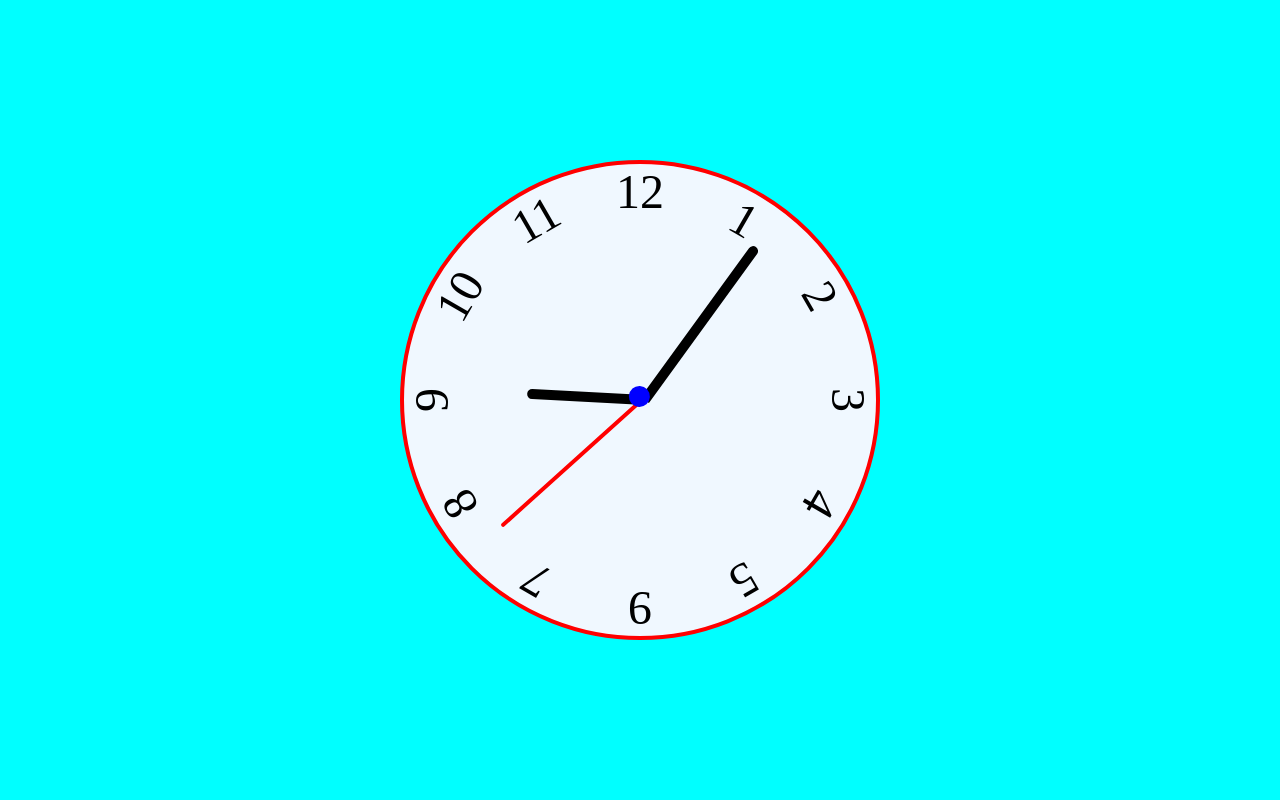
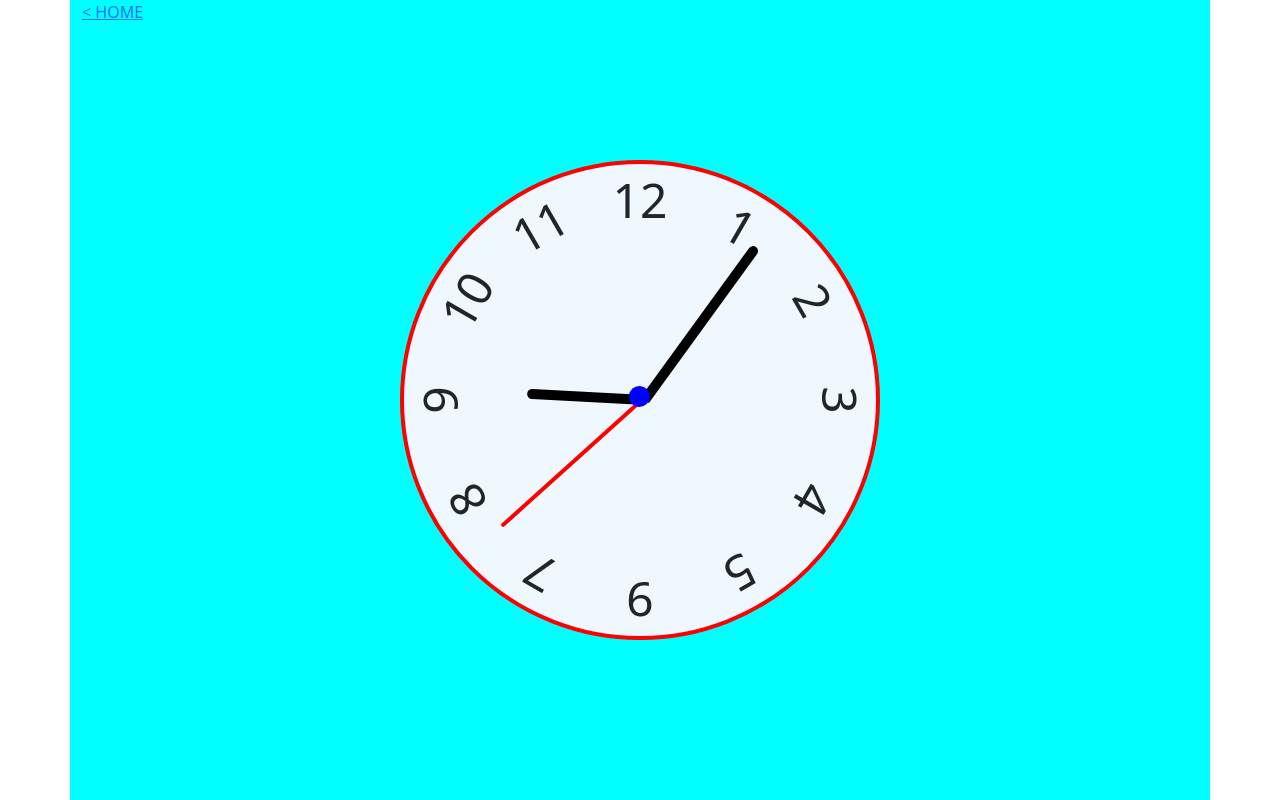
Before and after one commit to jimmythiz/analog-clock, a plain HTML site: page index.html in a window 1280 px wide. Drawn offline with nearby package versions, Linux system fonts and the light colour scheme.

Commit message:
Update index.html

```diff
--- a/index.html
+++ b/index.html
@@ -4,10 +4,17 @@
     <meta charset="UTF-8">
     <meta http-equiv="X-UA-Compatible" content="IE=edge">
     <meta name="viewport" content="width=device-width, initial-scale=1.0">
+    <link rel="shortcut icon" href="https://res.cloudinary.com/dthsiibas/image/upload/v1686150913/EC1A82C8-DE04-46B5-89D7-5BD13EFD5232_l9ktbg.jpg" type="image/x-icon">
+    <link href="https://cdn.jsdelivr.net/npm/bootstrap@5.2.3/dist/css/bootstrap.min.css" rel="stylesheet" integrity="sha384-rbsA2VBKQhggwzxH7pPCaAqO46MgnOM80zW1RWuH61DGLwZJEdK2Kadq2F9CUG65" crossorigin="anonymous">
+    <link rel="preconnect" href="https://fonts.googleapis.com">
+    <link rel="preconnect" href="https://fonts.gstatic.com" crossorigin>
+    <link href="https://fonts.googleapis.com/css2?family=Dancing+Script:wght@600&display=swap" rel="stylesheet">
+<script src="https://cdn.jsdelivr.net/npm/bootstrap@5.2.3/dist/js/bootstrap.bundle.min.js" integrity="sha384-kenU1KFdBIe4zVF0s0G1M5b4hcpxyD9F7jL+jjXkk+Q2h455rYXK/7HAuoJl+0I4" crossorigin="anonymous"></script>
     <link rel="stylesheet" href="style.css">
     <title>Document</title>
 </head>
 <body>
+
     <div class="container">
         <div class="clock">
             <div class="hand hour"></div>
@@ -27,6 +34,9 @@
             <div class="number n11">11</div>
             <div class="number n12">12</div>
         </div>
+        <div id="backHome">
+            <a href="https://jimmythiz.github.io/jimmythiz/">< HOME</a>
+        </div>
     </div>
     <script src="index.js"></script>
 </body>
```
